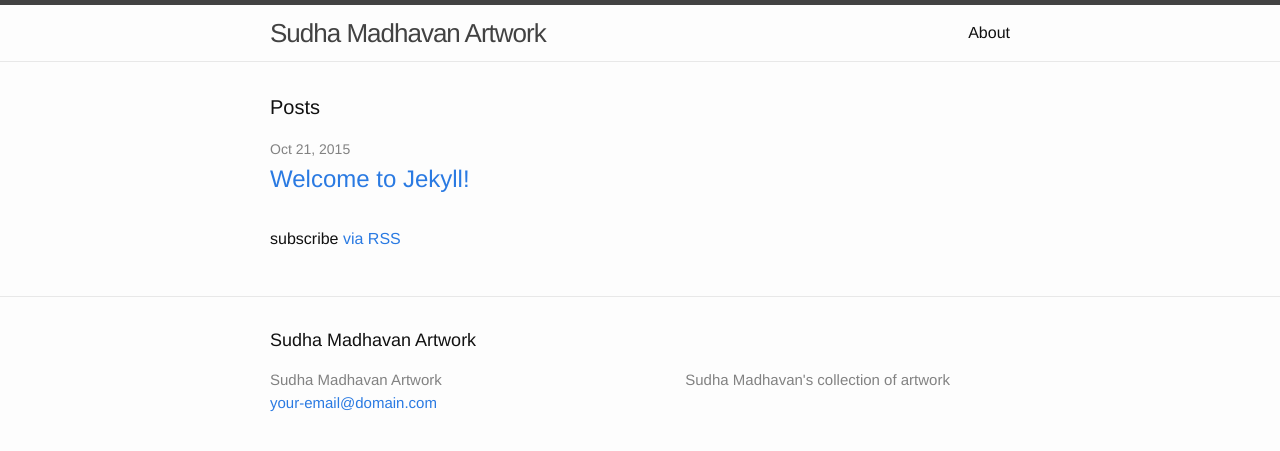
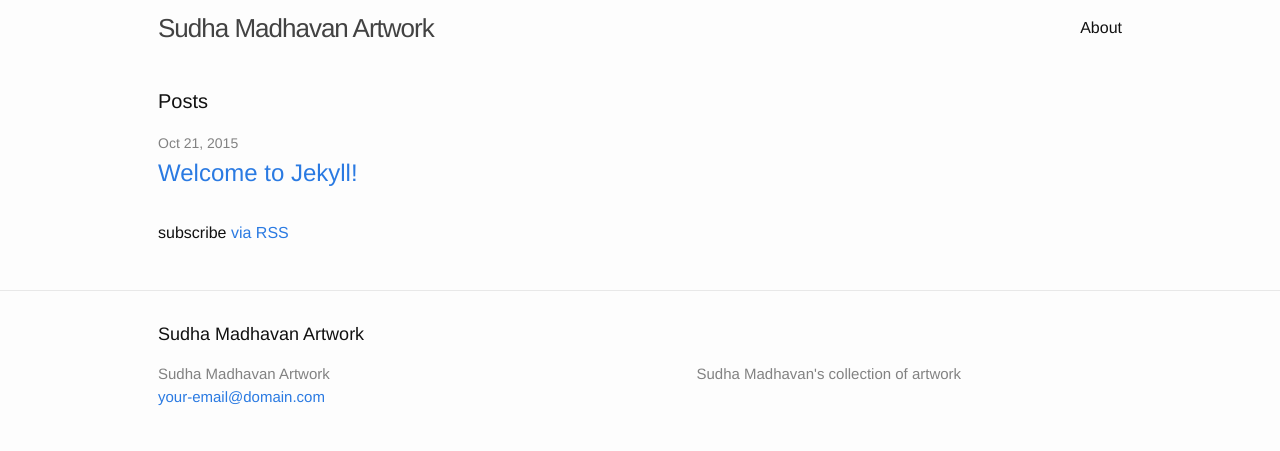
Before and after one commit to vasudhamadhavan/sudha, a Jekyll site: the page built from index.html, in a window 1280 px wide. Shown: the top 451 px of the page. Built offline with Jekyll 4.4.1, drawn with Linux system fonts in a browser that asks for light colours.

Commit message:
Remove header border and increase wrapper width

```diff
--- a/_sass/_base.scss
+++ b/_sass/_base.scss
@@ -154,8 +154,8 @@ pre {
  * Wrapper
  */
 .wrapper {
-    max-width: -webkit-calc(800px - (#{$spacing-unit} * 2));
-    max-width:         calc(800px - (#{$spacing-unit} * 2));
+    max-width: -webkit-calc(1024px - (#{$spacing-unit} * 2));
+    max-width:         calc(1024px - (#{$spacing-unit} * 2));
     margin-right: auto;
     margin-left: auto;
     padding-right: $spacing-unit;
--- a/_sass/_layout.scss
+++ b/_sass/_layout.scss
@@ -2,8 +2,6 @@
  * Site header
  */
 .site-header {
-    border-top: 5px solid $grey-color-dark;
-    border-bottom: 1px solid $grey-color-light;
     min-height: 56px;
 
     // Positioning context for the mobile navigation icon
```
